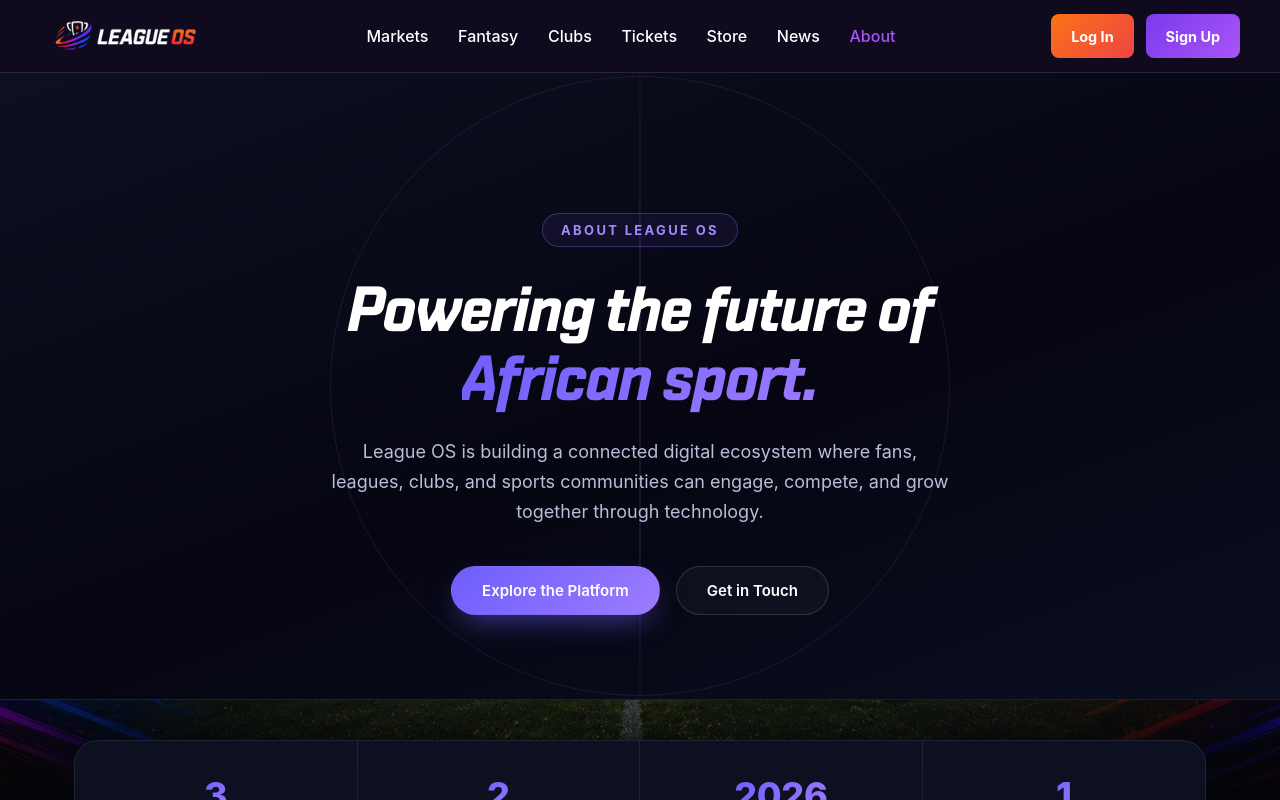
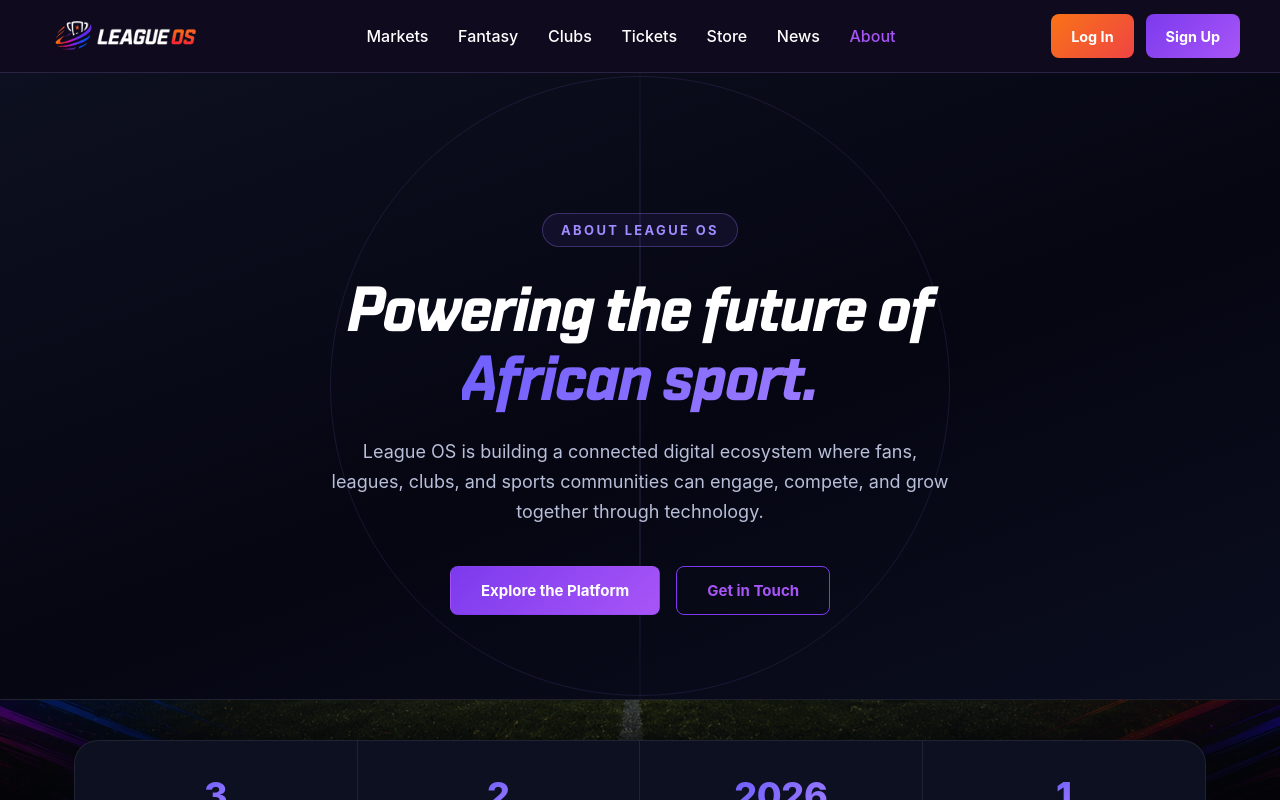
Before and after one commit to LEAGUE-OS-NEW/leagueos_frontend, a React (Vite) app: page /about in a window 1280 px wide. Shown: the top 800 px of the page. Built offline with nearby package versions, Linux system fonts and the light colour scheme.

Commit message:
style: harmonise About page buttons with the app's shared button theme

```diff
--- a/src/pages/aboutus/Aboutus.css
+++ b/src/pages/aboutus/Aboutus.css
@@ -87,46 +87,42 @@
   align-items: center;
   justify-content: center;
   padding: 14px 30px;
-  border-radius: 999px;
+  border-radius: 8px;
   font-size: 15px;
-  font-weight: 600;
+  font-weight: 700;
   text-decoration: none;
-  transition: transform 0.25s ease, box-shadow 0.25s ease, background 0.25s ease,
-    border-color 0.25s ease;
+  min-height: 44px;
+  transition: transform 0.15s ease, filter 0.2s ease, background-color 0.2s ease, color 0.2s ease;
   cursor: pointer;
   border: 1px solid transparent;
 }
 
 .about-btn--primary {
-  background: var(--gradient-brand);
+  background: var(--gradient-primary);
   color: #ffffff;
-  box-shadow: 0 12px 30px -10px rgba(109, 94, 252, 0.65);
 }
 
 .about-btn--primary:hover {
-  transform: translateY(-2px);
-  box-shadow: 0 16px 38px -8px rgba(109, 94, 252, 0.8);
+  transform: scale(1.04);
+  filter: brightness(1.1);
 }
 
 .about-btn--ghost {
-  background: rgba(255, 255, 255, 0.03);
-  color: var(--text-primary);
-  border-color: var(--border-strong);
+  background: transparent;
+  color: var(--color-primary-light);
+  border-color: var(--color-primary);
 }
 
 .about-btn--ghost:hover {
-  background: rgba(255, 255, 255, 0.08);
-  transform: translateY(-2px);
+  background-color: var(--color-primary);
+  color: #ffffff;
+  transform: scale(1.03);
 }
 
-.about-btn--light {
-  background: #ffffff;
-  color: #14103a;
-}
-
-.about-btn--light:hover {
-  transform: translateY(-2px);
-  box-shadow: 0 16px 34px -10px rgba(0, 0, 0, 0.45);
+@media (prefers-reduced-motion: reduce) {
+  .about-btn {
+    transition: none;
+  }
 }
 
 /* =========================================================
--- a/src/pages/aboutus/Aboutus.tsx
+++ b/src/pages/aboutus/Aboutus.tsx
@@ -400,7 +400,7 @@ const AboutUs = () => {
               Whether you are a fan, club, league, sponsor, or technology partner, League OS is
               creating the digital home for African sport.
             </p>
-            <a href="/signup" className="about-btn about-btn--light">
+            <a href="/signup" className="about-btn about-btn--primary">
               Get Started
             </a>
           </div>
```
